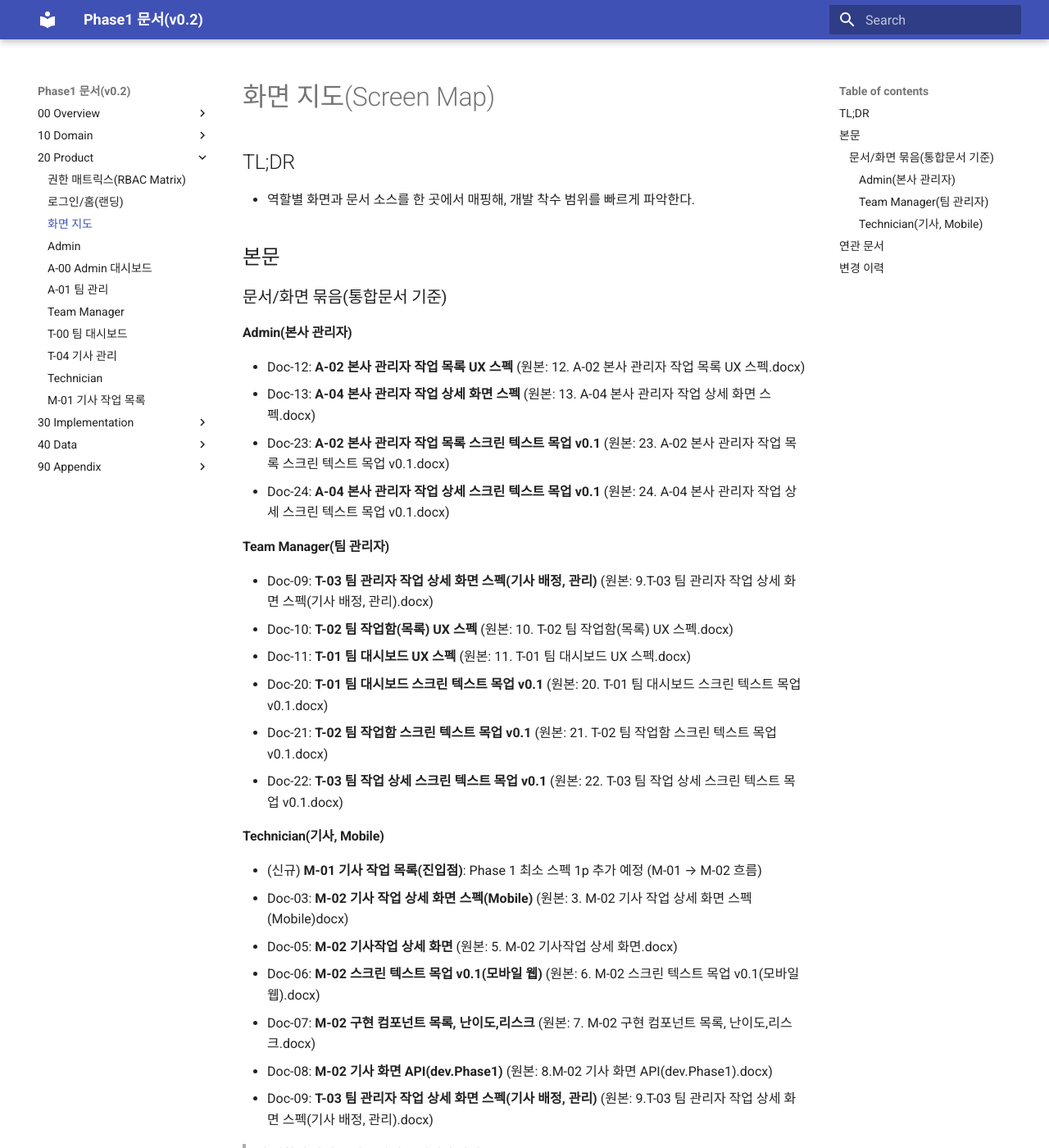
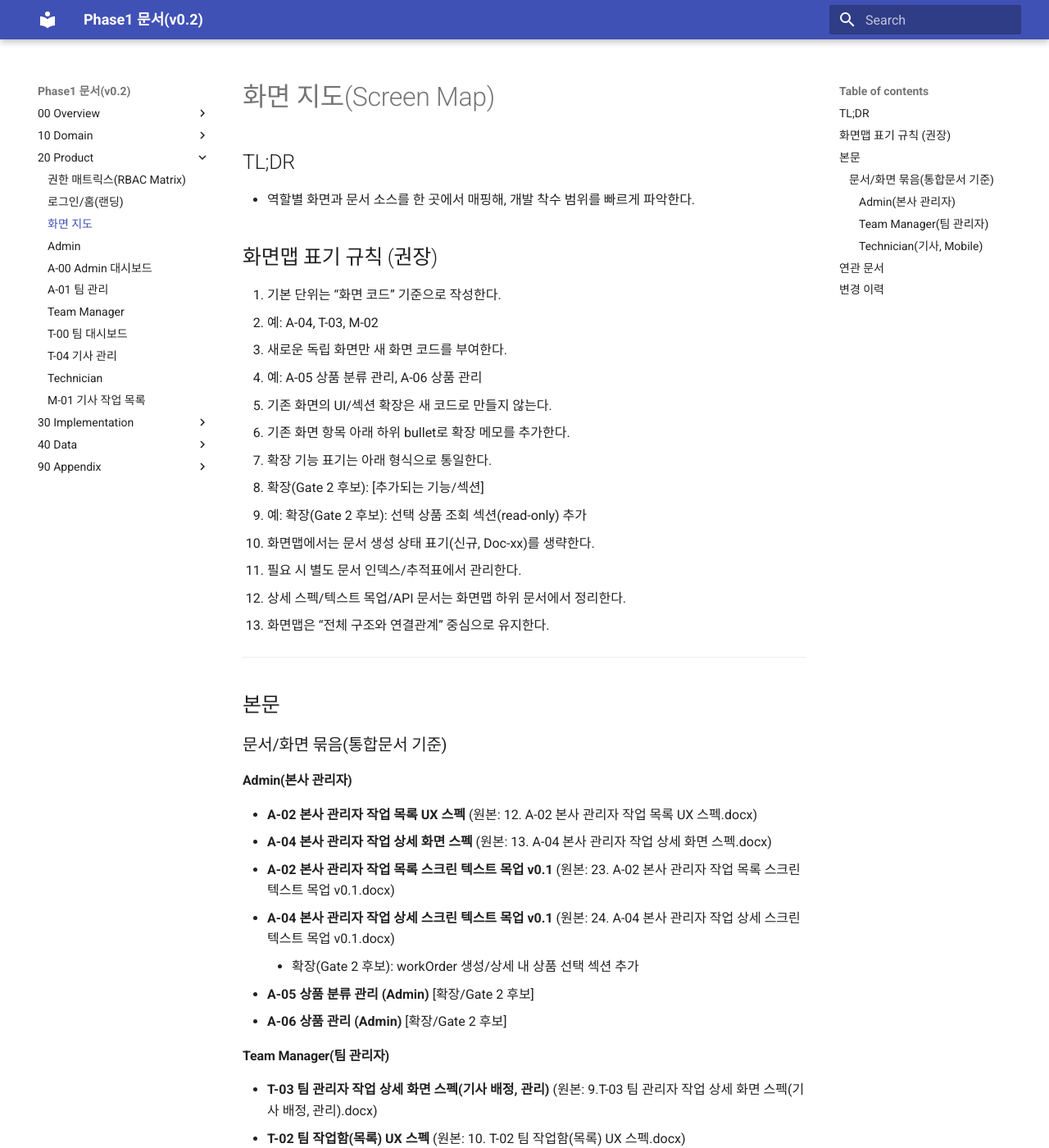
Before and after one commit to jjuune/fsm-docs, an MkDocs documentation site: the page built from docs/20-product/01-screen-map.md, in a window 1280 px wide and 1400 px high. Shown: the whole window at 82% size. Built offline with MkDocs 1.6.1 and Material for MkDocs 9.7.7, drawn with Linux system fonts in a browser that asks for light colours; some of the changed text lies outside the part shown.

Commit message:
docs: weave Gate 2 product catalog notes into SSoT, screen map, and admin spec

```diff
--- a/docs/20-product/01-screen-map.md
+++ b/docs/20-product/01-screen-map.md
@@ -3,31 +3,53 @@
 ## TL;DR
 - 역할별 화면과 문서 소스를 한 곳에서 매핑해, 개발 착수 범위를 빠르게 파악한다.
 
+## 화면맵 표기 규칙 (권장)
+
+1. 기본 단위는 “화면 코드” 기준으로 작성한다.
+- 예: A-04, T-03, M-02
+2. 새로운 독립 화면만 새 화면 코드를 부여한다.
+- 예: A-05 상품 분류 관리, A-06 상품 관리
+3. 기존 화면의 UI/섹션 확장은 새 코드로 만들지 않는다.
+- 기존 화면 항목 아래 하위 bullet로 확장 메모를 추가한다.
+4. 확장 기능 표기는 아래 형식으로 통일한다.
+- 확장(Gate 2 후보): [추가되는 기능/섹션]
+- 예: 확장(Gate 2 후보): 선택 상품 조회 섹션(read-only) 추가
+6. 화면맵에서는 문서 생성 상태 표기(신규, Doc-xx)를 생략한다.
+- 필요 시 별도 문서 인덱스/추적표에서 관리한다.
+7. 상세 스펙/텍스트 목업/API 문서는 화면맵 하위 문서에서 정리한다.
+- 화면맵은 “전체 구조와 연결관계” 중심으로 유지한다.
+
+---
+
 ## 본문
 ### 문서/화면 묶음(통합문서 기준)
 
 #### Admin(본사 관리자)
-- Doc-12: **A-02 본사 관리자 작업 목록 UX 스펙** (원본: 12. A-02 본사 관리자 작업 목록 UX 스펙.docx)
-- Doc-13: **A-04 본사 관리자 작업 상세 화면 스펙** (원본: 13. A-04 본사 관리자 작업 상세 화면 스펙.docx)
-- Doc-23: **A-02 본사 관리자 작업 목록 스크린 텍스트 목업 v0.1** (원본: 23. A-02 본사 관리자 작업 목록 스크린 텍스트 목업 v0.1.docx)
-- Doc-24: **A-04 본사 관리자 작업 상세 스크린 텍스트 목업 v0.1** (원본: 24. A-04 본사 관리자 작업 상세 스크린 텍스트 목업 v0.1.docx)
+- **A-02 본사 관리자 작업 목록 UX 스펙** (원본: 12. A-02 본사 관리자 작업 목록 UX 스펙.docx)
+- **A-04 본사 관리자 작업 상세 화면 스펙** (원본: 13. A-04 본사 관리자 작업 상세 화면 스펙.docx)
+- **A-02 본사 관리자 작업 목록 스크린 텍스트 목업 v0.1** (원본: 23. A-02 본사 관리자 작업 목록 스크린 텍스트 목업 v0.1.docx)
+- **A-04 본사 관리자 작업 상세 스크린 텍스트 목업 v0.1** (원본: 24. A-04 본사 관리자 작업 상세 스크린 텍스트 목업 v0.1.docx)
+     - 확장(Gate 2 후보): workOrder 생성/상세 내 상품 선택 섹션 추가
+- **A-05 상품 분류 관리 (Admin)** [확장/Gate 2 후보]
+- **A-06 상품  관리 (Admin)** [확장/Gate 2 후보]
 
 #### Team Manager(팀 관리자)
-- Doc-09: **T-03 팀 관리자 작업 상세 화면 스펙(기사 배정, 관리)** (원본: 9.T-03 팀 관리자 작업 상세 화면 스펙(기사 배정, 관리).docx)
-- Doc-10: **T-02 팀 작업함(목록) UX 스펙** (원본: 10. T-02 팀 작업함(목록) UX 스펙.docx)
-- Doc-11: **T-01 팀 대시보드 UX 스펙** (원본: 11. T-01 팀 대시보드 UX 스펙.docx)
-- Doc-20: **T-01 팀 대시보드 스크린 텍스트 목업 v0.1** (원본: 20. T-01 팀 대시보드 스크린 텍스트 목업 v0.1.docx)
-- Doc-21: **T-02 팀 작업함 스크린 텍스트 목업 v0.1** (원본: 21. T-02 팀 작업함 스크린 텍스트 목업 v0.1.docx)
-- Doc-22: **T-03 팀 작업 상세 스크린 텍스트 목업 v0.1** (원본: 22. T-03 팀 작업 상세 스크린 텍스트 목업 v0.1.docx)
+- **T-03 팀 관리자 작업 상세 화면 스펙(기사 배정, 관리)** (원본: 9.T-03 팀 관리자 작업 상세 화면 스펙(기사 배정, 관리).docx)
+- **T-02 팀 작업함(목록) UX 스펙** (원본: 10. T-02 팀 작업함(목록) UX 스펙.docx)
+- **T-01 팀 대시보드 UX 스펙** (원본: 11. T-01 팀 대시보드 UX 스펙.docx)
+- **T-01 팀 대시보드 스크린 텍스트 목업 v0.1** (원본: 20. T-01 팀 대시보드 스크린 텍스트 목업 v0.1.docx)
+- **T-02 팀 작업함 스크린 텍스트 목업 v0.1** (원본: 21. T-02 팀 작업함 스크린 텍스트 목업 v0.1.docx)
+- **T-03 팀 작업 상세 스크린 텍스트 목업 v0.1** (원본: 22. T-03 팀 작업 상세 스크린 텍스트 목업 v0.1.docx)
 
 #### Technician(기사, Mobile)
-- (신규) **M-01 기사 작업 목록(진입점)**: Phase 1 최소 스펙 1p 추가 예정 (M-01 → M-02 흐름)
-- Doc-03: **M-02 기사 작업 상세 화면 스펙(Mobile)** (원본: 3. M-02 기사 작업 상세 화면 스펙(Mobile)docx)
-- Doc-05: **M-02 기사작업 상세 화면** (원본: 5. M-02 기사작업 상세 화면.docx)
-- Doc-06: **M-02 스크린 텍스트 목업 v0.1(모바일 웹)** (원본: 6. M-02 스크린 텍스트 목업 v0.1(모바일 웹).docx)
-- Doc-07: **M-02 구현 컴포넌트 목록, 난이도,리스크** (원본: 7. M-02 구현 컴포넌트 목록, 난이도,리스크.docx)
-- Doc-08: **M-02 기사 화면 API(dev.Phase1)** (원본: 8.M-02 기사 화면 API(dev.Phase1).docx)
-- Doc-09: **T-03 팀 관리자 작업 상세 화면 스펙(기사 배정, 관리)** (원본: 9.T-03 팀 관리자 작업 상세 화면 스펙(기사 배정, 관리).docx)
+- **M-01 기사 작업 목록(진입점)**: Phase 1 최소 스펙 1p 추가 예정 (M-01 → M-02 흐름)
+- **M-02 기사 작업 상세 화면 스펙(Mobile)** (원본: 3. M-02 기사 작업 상세 화면 스펙(Mobile)docx)
+     - 확장(Gate 2 후보): 선택 상품 조회 섹션(read-only) 추가
+- **M-02 기사작업 상세 화면** (원본: 5. M-02 기사작업 상세 화면.docx)
+- **M-02 스크린 텍스트 목업 v0.1(모바일 웹)** (원본: 6. M-02 스크린 텍스트 목업 v0.1(모바일 웹).docx)
+- **M-02 구현 컴포넌트 목록, 난이도,리스크** (원본: 7. M-02 구현 컴포넌트 목록, 난이도,리스크.docx)
+- **M-02 기사 화면 API(dev.Phase1)** (원본: 8.M-02 기사 화면 API(dev.Phase1).docx)
+- **T-03 팀 관리자 작업 상세 화면 스펙(기사 배정, 관리)** (원본: 9.T-03 팀 관리자 작업 상세 화면 스펙(기사 배정, 관리).docx)
 
 > 각 역할별 상세 스펙은 아래 문서에서 정리.
 
```
Also changed, not shown: docs/00-overview/00-phase1-functional-spec.md (+4 -0 lines), docs/20-product/02-admin.md (+48 -1 lines).
